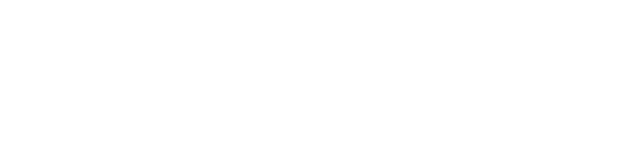
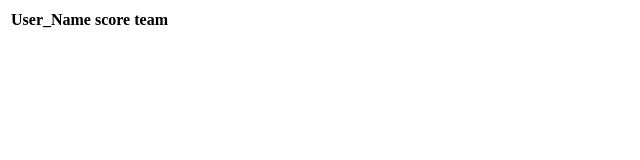
Before and after one commit to Jacqueuela/Enghack2016, a plain HTML site: page result.html in a window 1280 px wide. Shown: the whole page, without its empty margins (0-640 px from the left). Drawn offline with Linux system fonts and the light colour scheme.

Commit message:
Why is front end so difficult?

```diff
--- a/result.html
+++ b/result.html
@@ -2,5 +2,15 @@
 <html lang="en">
   <head>
     <title>Results</title>
-      </head>
+  </head>
+  <table>
+      <tr>
+          <th>User_Name</th>
+          <th>score</th>
+          <th>team</th>
+      </tr>
+  </table>
+  <script>
+
+  </script>
 </html>
```
Also changed, not shown: js/main.js (+4 -6 lines), main.html (+1 -1 lines).
